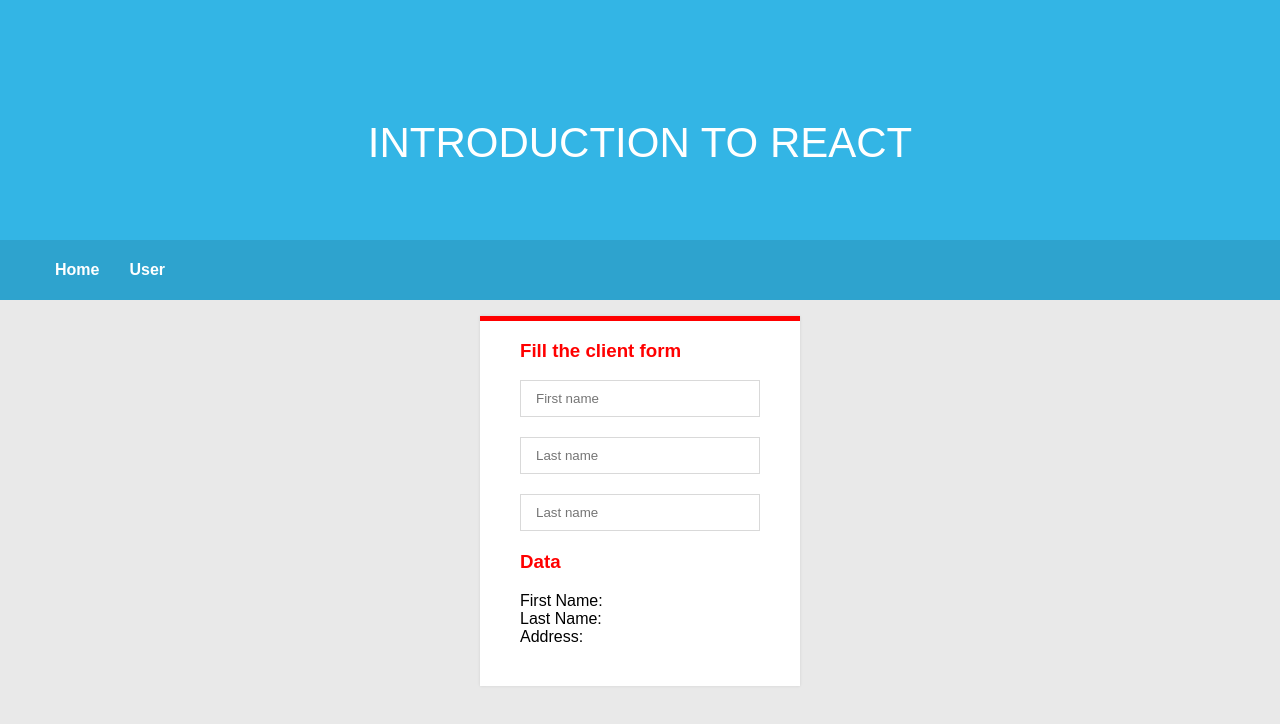
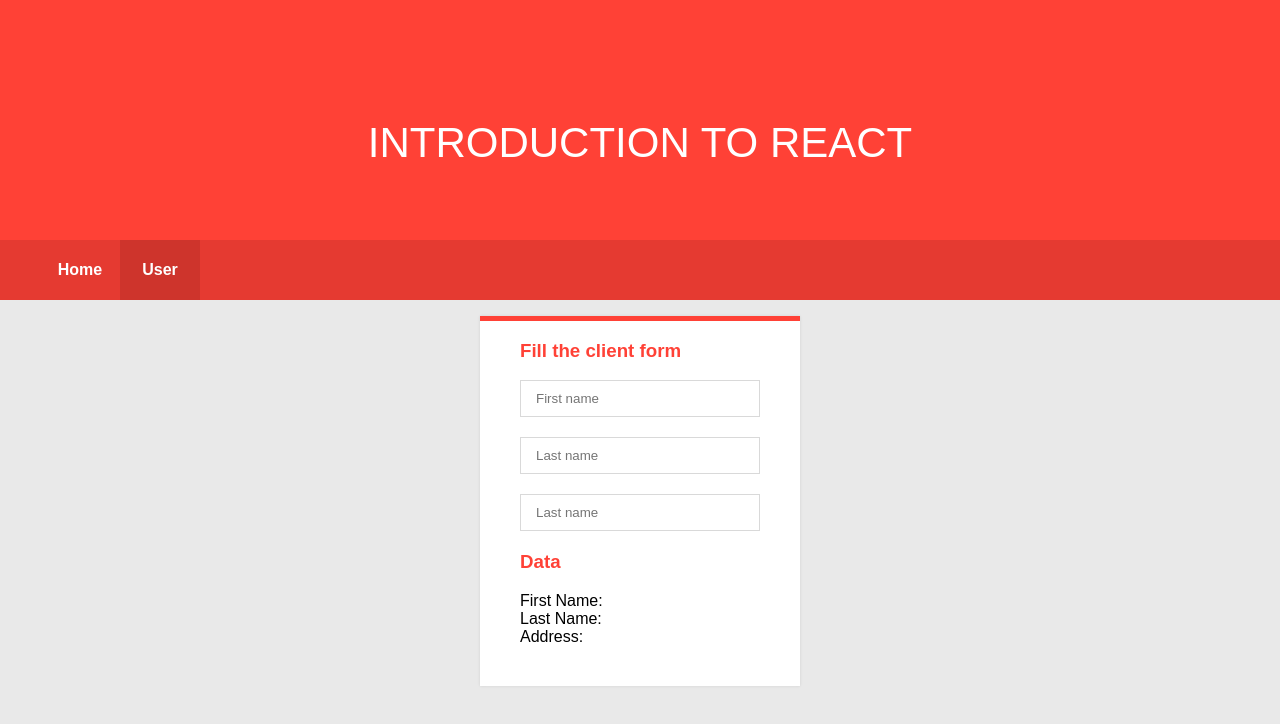
Before and after one commit to alexfqc/react-hoc-example, a React (Create React App) app: page /user in a window 1280 px wide. Shown: the top 724 px of the page. Built offline with nearby package versions, Linux system fonts and the light colour scheme.

Commit message:
ThemeHOC added

```diff
--- a/src/app/client/ClientForm.jsx
+++ b/src/app/client/ClientForm.jsx
@@ -1,10 +1,12 @@
 import React from 'react';
 import PropTypes from 'prop-types';
+import { withRouter } from 'react-router';
 import FormHOC from '../form/FormHOC';
+import ThemeHOC from '../theme/ThemeHOC';
 import ContainerStyle from '../styles/Input';
 
-const ClientForm = ({ form: { firstName, lastName, address }, setForm }) => (
-  <ContainerStyle color="red">
+const ClientForm = ({ color, form: { firstName, lastName, address }, setForm }) => (
+  <ContainerStyle color={color}>
     <form>
       <h3>Fill the client form</h3>
       <div>
@@ -50,6 +52,7 @@
 };
 
 ClientForm.propTypes = {
+  color: PropTypes.string.isRequired,
   form: PropTypes.shape({
     firstName: PropTypes.string,
     lastName: PropTypes.string,
@@ -58,4 +61,4 @@
   setForm: PropTypes.func.isRequired,
 };
 
-export default FormHOC(ClientForm);
+export default withRouter(ThemeHOC(FormHOC(ClientForm)));
--- a/src/app/dashboard/Dashboard.jsx
+++ b/src/app/dashboard/Dashboard.jsx
@@ -1,10 +1,12 @@
 import React from 'react';
 import PropTypes from 'prop-types';
+import { withRouter } from 'react-router';
 import FormHOC from '../form/FormHOC';
+import ThemeHOC from '../theme/ThemeHOC';
 import ContainerStyle from '../styles/Input';
 
-const Dashboard = ({ form: { user, password }, setForm }) => (
-  <ContainerStyle>
+const Dashboard = ({ color, form: { user, password }, setForm }) => (
+  <ContainerStyle color={color}>
     <form>
       <h3>Login to your account</h3>
       <div>
@@ -40,6 +42,7 @@
 };
 
 Dashboard.propTypes = {
+  color: PropTypes.string.isRequired,
   form: PropTypes.shape({
     user: PropTypes.string,
     password: PropTypes.string,
@@ -47,4 +50,4 @@
   setForm: PropTypes.func.isRequired,
 };
 
-export default FormHOC(Dashboard);
+export default withRouter(ThemeHOC(FormHOC(Dashboard)));
--- a/src/app/header/Header.jsx
+++ b/src/app/header/Header.jsx
@@ -1,5 +1,8 @@
 import React from 'react';
+import PropTypes from 'prop-types';
+import { withRouter } from 'react-router';
 import { NavLink } from 'react-router-dom';
+import ThemeHOC from '../theme/ThemeHOC';
 import HeaderStyle from './Header.style';
 
 const headerRouters = [
@@ -7,8 +10,8 @@
   { id: 1, url: '/user', name: 'User' },
 ];
 
-const Header = () => (
-  <HeaderStyle>
+const Header = ({ color }) => (
+  <HeaderStyle background={color}>
     <h1>Introduction to React</h1>
     <nav>
       <ul>
@@ -18,6 +21,7 @@
               <NavLink
                 to={el.url}
                 exact
+                activeStyle={{ backgroundColor: 'rgba(0, 0, 0, 0.1)' }}
               >
                 {el.name}
               </NavLink>
@@ -29,4 +33,8 @@
   </HeaderStyle>
 );
 
-export default Header;
+Header.propTypes = {
+  color: PropTypes.string.isRequired,
+};
+
+export default withRouter(ThemeHOC(Header));
--- a/src/app/header/Header.style.js
+++ b/src/app/header/Header.style.js
@@ -33,22 +33,27 @@
   }
 
   li {
-    box-sizing: border-box;
-    display: inline-block;
-    float: left
+    float: left;
     list-style-type: none;
-    padding: 0 15px;
     position: relative;
+    width: 80px;
   }
 
   a {
     color: ${props => props.color};
+    box-sizing: border-box;
     margin: 0;
     padding: 0;
     border: 0;
+    float: left;
     font-size: 100%;
     font-weight: bold;
+    height: 100%;
+    padding: 0 15px;
+    position: relative;
+    text-align: center;
     text-decoration: none;
     vertical-align: baseline;
+    width: 100%;
   }
 `;
--- /dev/null
+++ b/src/app/theme/ThemeHOC.jsx
@@ -0,0 +1,18 @@
+import React from 'react';
+import PropTypes from 'prop-types';
+import getThemeColor from './utils';
+
+const ThemeHOC = (WrappedComponent) => {
+  const Theme = (props) => {
+    const color = getThemeColor(props.location.pathname);
+    return <WrappedComponent color={color} {...props} />;
+  };
+  Theme.propTypes = {
+    location: PropTypes.shape({
+      pathname: PropTypes.string.isRequired,
+    }).isRequired,
+  };
+  return Theme;
+};
+
+export default ThemeHOC;
--- /dev/null
+++ b/src/app/theme/utils.js
@@ -0,0 +1,9 @@
+export default (location) => {
+  switch (location) {
+    case '/user':
+      return '#FF4136';
+
+    default:
+      return '#33b5e5';
+  }
+};
```
